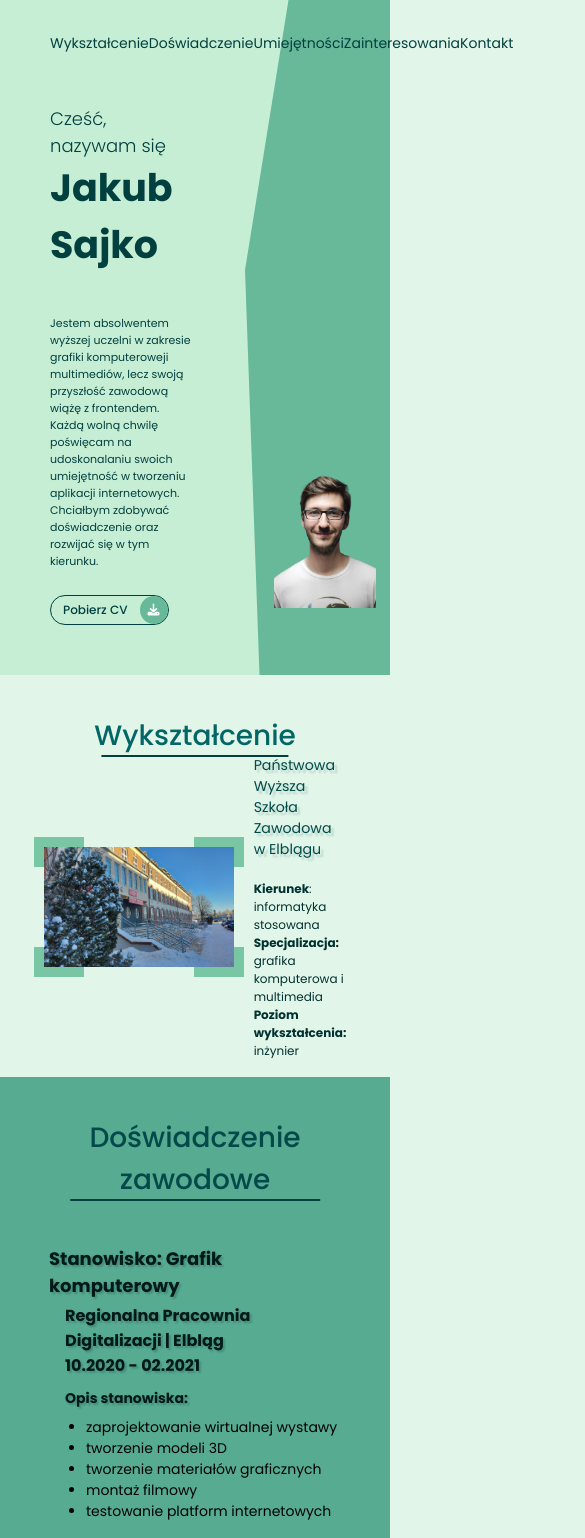
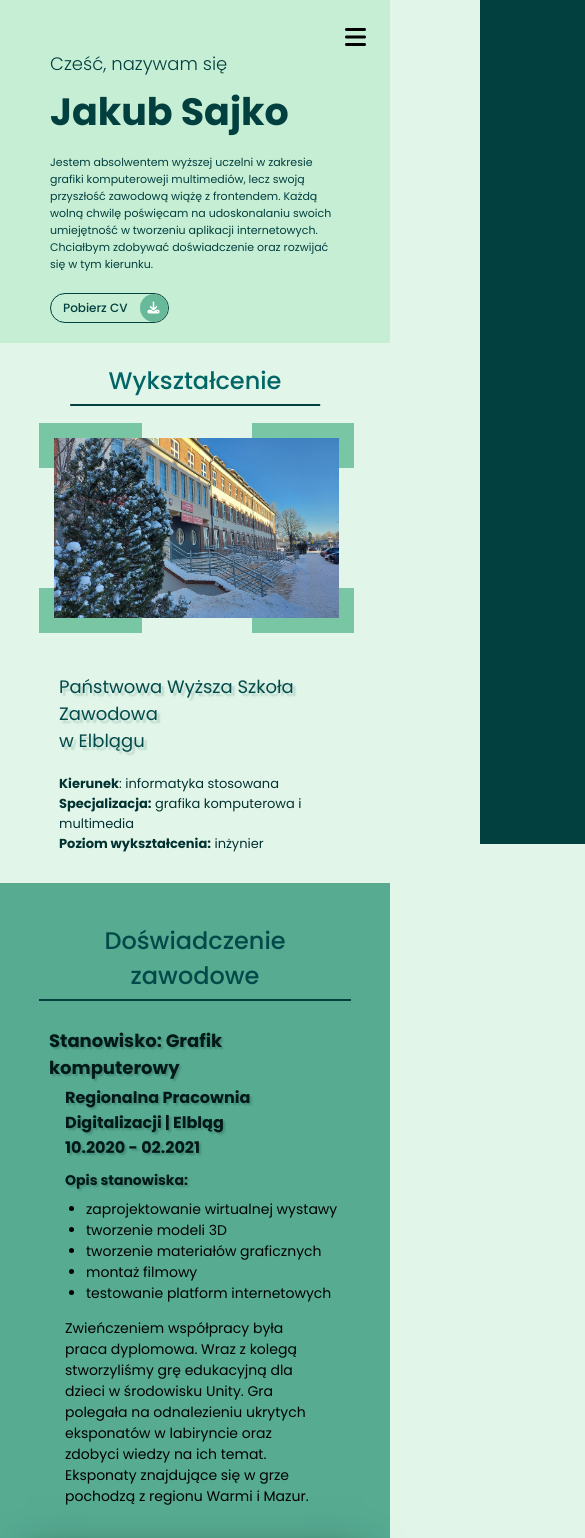
Before and after one commit to JAKUBSAJKO/project-to-cv, a React (Create React App) app: page / in a window 390 px wide. Shown: the top 1538 px of the page, 585 px wide, since content can reach past the window. Built offline with nearby package versions, Linux system fonts and the light colour scheme.

Commit message:
responsive 480px

```diff
--- a/src/App.css
+++ b/src/App.css
@@ -34,9 +34,3 @@ body {
     display: none;
   }
 }
-
-@media (max-width: 480px) {
-  body {
-    width: 100vw;
-  }
-}
--- a/src/components/contact/Contact.css
+++ b/src/components/contact/Contact.css
@@ -156,3 +156,36 @@
     padding: 0;
   }
 }
+
+@media (max-width: 480px) {
+  .contact-container {
+    width: 80%;
+  }
+  .contact-header h1 {
+    font-size: 24px;
+  }
+
+  .contact-header h1::after {
+    width: 100%;
+  }
+
+  .contact-left-mail,
+  .contact-left-phone,
+  .contact-left-city {
+    padding-left: 20px;
+  }
+
+  .contact-left-mail h1,
+  .contact-left-phone h1,
+  .contact-left-city h1 {
+    font-size: 18px;
+  }
+
+  .contact-right {
+    padding: 0;
+  }
+
+  .contact-right form a {
+    margin: 0 auto;
+  }
+}
--- a/src/components/education/Education.css
+++ b/src/components/education/Education.css
@@ -109,7 +109,6 @@
   .edu-picture-background {
     height: 140px;
     width: 210px;
-    margin: 0 auto;
   }
 
   .edu-picture-background::before {
@@ -144,3 +143,67 @@
     font-size: 12px;
   }
 }
+
+@media (max-width: 480px) {
+  .edu-container {
+    height: 540px;
+    padding: 0;
+  }
+
+  .edu-content {
+    position: relative;
+    flex-direction: column;
+    margin: 20px auto;
+  }
+
+  .edu-header h1 {
+    font-size: 24px;
+  }
+
+  .edu-header h1::after {
+    width: 80%;
+    bottom: -8px;
+  }
+
+  .edu-content .edu-picture {
+    padding: 160px 0 20px;
+  }
+
+  .edu-picture-background {
+    height: 210px;
+    width: 315px;
+    margin: 0 auto;
+    z-index: -1;
+  }
+
+  .edu-picture-background::before {
+    height: 210px;
+    width: 123, 75px;
+    z-index: -1;
+  }
+
+  .edu-picture-background::after {
+    height: 120px;
+    width: 315px;
+    z-index: -1;
+  }
+
+  .edu-picture img {
+    height: 180px;
+    width: 285px;
+    z-index: 0;
+  }
+
+  .edu-text {
+    padding: 20px;
+  }
+
+  .edu-text-nameschool {
+    font-size: 18px;
+    padding-bottom: 20px;
+  }
+
+  .edu-text p {
+    font-size: 13px;
+  }
+}
--- a/src/components/interests/Interests.css
+++ b/src/components/interests/Interests.css
@@ -194,3 +194,18 @@
     display: none;
   }
 }
+
+@media (max-width: 480px) {
+  .interests-header h1 {
+    font-size: 24px;
+  }
+
+  .interests-header h1::after {
+    width: 80%;
+    bottom: -8px;
+  }
+
+  .interests-content .top {
+    margin-top: 20px;
+  }
+}
--- a/src/components/languages/Languages.css
+++ b/src/components/languages/Languages.css
@@ -97,3 +97,24 @@
     font-size: 16px;
   }
 }
+
+@media (max-width: 480px) {
+  .languages-container {
+    padding: 20px 0 2px;
+  }
+
+  .languages-header h1 {
+    font-size: 24px;
+  }
+
+  .languages-header h1::after {
+    width: 80%;
+    bottom: -8px;
+  }
+
+  .languages-content {
+    flex-direction: column;
+    width: 70%;
+    margin: 20px auto 40px;
+  }
+}
--- a/src/components/name/Name.css
+++ b/src/components/name/Name.css
@@ -142,6 +142,23 @@
 
 @media (max-width: 480px) {
   .name-container {
-    width: 100%;
+    height: auto;
+    padding-bottom: 20px;
+  }
+
+  .name-me h1 {
+    padding: 6px 0 14px;
+  }
+
+  .name-picture {
+    display: none;
+  }
+
+  .name-container .name-download-cv {
+    bottom: 20px;
+  }
+
+  .name-container .name-download-cv .name-download-cv-icon {
+    z-index: 0;
   }
 } ;
--- a/src/components/nav/Nav.css
+++ b/src/components/nav/Nav.css
@@ -37,6 +37,14 @@
   color: #023f3f;
 }
 
+.menu-icon {
+  display: none;
+}
+
+.close-nav {
+  display: none;
+}
+
 /* Responsive */
 @media (max-width: 768px) {
   .nav {
@@ -50,4 +58,73 @@
   .nav-content ul li a {
     font-size: 14px;
   }
+
+  .menu-icon {
+    display: none;
+  }
+
+  .close-nav {
+    display: none;
+  }
 }
+
+@media (max-width: 480px) {
+  .nav-content {
+    position: fixed;
+    background: #023f3f;
+    height: 100vh;
+    width: 480px;
+    top: 0;
+    left: 480px;
+    text-align: center;
+    z-index: 13;
+    transition: 1s;
+  }
+
+  .nav-content ul {
+    padding: 60px 40px 0;
+    flex-direction: column;
+  }
+
+  .nav-content ul li {
+    padding: 20px 0;
+  }
+
+  .nav-content li::after {
+    display: none;
+  }
+
+  .nav-content li:hover::after {
+    display: none;
+  }
+
+  .nav-content ul li a {
+    font-size: 28px;
+    font-weight: 500;
+    color: #c5eed4;
+  }
+
+  .menu-icon {
+    display: block;
+    position: absolute;
+    top: 25px;
+    right: -15px;
+  }
+
+  .menu-icon i {
+    font-size: 24px;
+  }
+
+  .close-nav {
+    display: block;
+    position: absolute;
+    top: 30px;
+    right: 30px;
+    z-index: 4;
+  }
+
+  .close-nav i {
+    font-size: 28px;
+    color: #fff;
+  }
+}
--- a/src/components/nav/Nav.js
+++ b/src/components/nav/Nav.js
@@ -3,9 +3,23 @@ import "./Nav.css";
 import { Link } from "react-scroll";
 
 const Nav = () => {
+  const showMenu = () => {
+    const navContent = document.getElementById("nav-content");
+
+    navContent.style.left = "0";
+  };
+  const hideMenu = () => {
+    const navContent = document.getElementById("nav-content");
+
+    navContent.style.left = "480px";
+    console.log("dziala");
+  };
   return (
     <div className="nav">
-      <div className="nav-content">
+      <div className="nav-content" id="nav-content">
+        <span className="close-nav">
+          <i class="fas fa-times" onClick={hideMenu}></i>
+        </span>
         <ul>
           <li>
             <Link
@@ -16,7 +30,9 @@ const Nav = () => {
               offset={0}
               duration={800}
             >
-              <a href="">Wykształcenie</a>
+              <a href="" onClick={hideMenu}>
+                Wykształcenie
+              </a>
             </Link>
           </li>
           <li>
@@ -28,7 +44,9 @@ const Nav = () => {
               offset={0}
               duration={1200}
             >
-              <a href="">Doświadczenie</a>
+              <a href="" onClick={hideMenu}>
+                Doświadczenie
+              </a>
             </Link>
           </li>
           <li>
@@ -40,7 +58,9 @@ const Nav = () => {
               offset={0}
               duration={1600}
             >
-              <a href="">Umiejętności</a>
+              <a href="" onClick={hideMenu}>
+                Umiejętności
+              </a>
             </Link>
           </li>
           <li>
@@ -52,7 +72,9 @@ const Nav = () => {
               offset={0}
               duration={2000}
             >
-              <a href="">Zainteresowania</a>
+              <a href="" onClick={hideMenu}>
+                Zainteresowania
+              </a>
             </Link>
           </li>
           <li>
@@ -64,11 +86,16 @@ const Nav = () => {
               offset={0}
               duration={2400}
             >
-              <a href="">Kontakt</a>
+              <a href="" onClick={hideMenu}>
+                Kontakt
+              </a>
             </Link>
           </li>
         </ul>
       </div>
+      <span className="menu-icon">
+        <i className="fas fa-bars" onClick={showMenu}></i>
+      </span>
     </div>
   );
 };
--- a/src/components/skills/Skills.css
+++ b/src/components/skills/Skills.css
@@ -25,7 +25,7 @@
   content: "";
   height: 2px;
   width: 60%;
-  bottom: 0%;
+  bottom: 0;
   left: 50%;
   transform: translateX(-50%);
   background: #023f3f;
@@ -145,3 +145,71 @@
     left: 120.5px;
   }
 }
+
+@media (max-width: 480px) {
+  .skills-container {
+    height: 520px;
+  }
+
+  .skills-header h1 {
+    font-size: 24px;
+  }
+
+  .skills-header h1::after {
+    width: 80%;
+    bottom: -8px;
+  }
+
+  .skills-maps {
+    height: 290px;
+    width: 378px;
+  }
+
+  .skills-maps-center .me-icon {
+    margin-top: 120px;
+  }
+
+  .skills-maps .skills-maps-center img {
+    transform: scale(0.8);
+  }
+
+  .skills-icon:nth-child(2) {
+    top: 55px;
+    left: 60px;
+  }
+
+  .skills-icon:nth-child(3) {
+    top: 0;
+    left: 157px;
+  }
+
+  .skills-icon:nth-child(4) {
+    top: 58px;
+    left: 260px;
+  }
+
+  .skills-icon:nth-child(5) {
+    top: 170px;
+    left: 320px;
+  }
+
+  .skills-icon:nth-child(6) {
+    top: 280px;
+    left: 260px;
+  }
+
+  .skills-icon:nth-child(7) {
+    top: 346px;
+    left: 157px;
+  }
+
+  .skills-icon:nth-child(8) {
+    top: 280px;
+    left: 60px;
+  }
+
+  .skills-icon:nth-child(9) {
+    top: 170px;
+    left: 0;
+  }
+}
--- a/src/components/workExperience/WorkExp.css
+++ b/src/components/workExperience/WorkExp.css
@@ -263,3 +263,37 @@
     margin-top: 14px;
   }
 }
+
+@media (max-width: 480px) {
+  .work-header h1 {
+    font-size: 24px;
+  }
+
+  .work-header h1::after {
+    width: 100%;
+    bottom: -8px;
+  }
+
+  .work-content .leftside {
+    flex: 1;
+    padding: 30px 10px;
+  }
+
+  .rightside .content {
+    height: 192px;
+    width: 336px;
+  }
+
+  .rightside .content .slider {
+    height: 160px;
+    width: 288px;
+  }
+
+  video {
+    width: 288px;
+  }
+  .rightside .content .video {
+    height: 160px;
+    width: 288px;
+  }
+}
```
